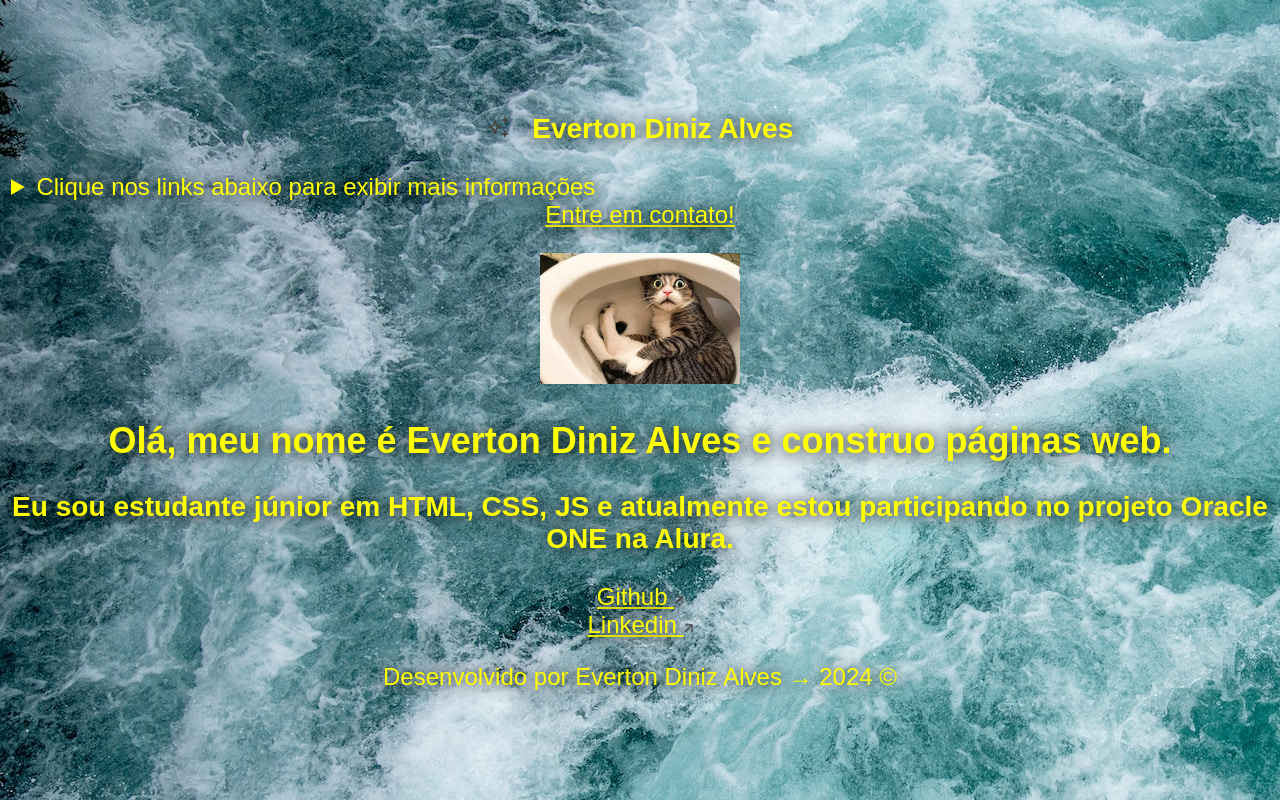
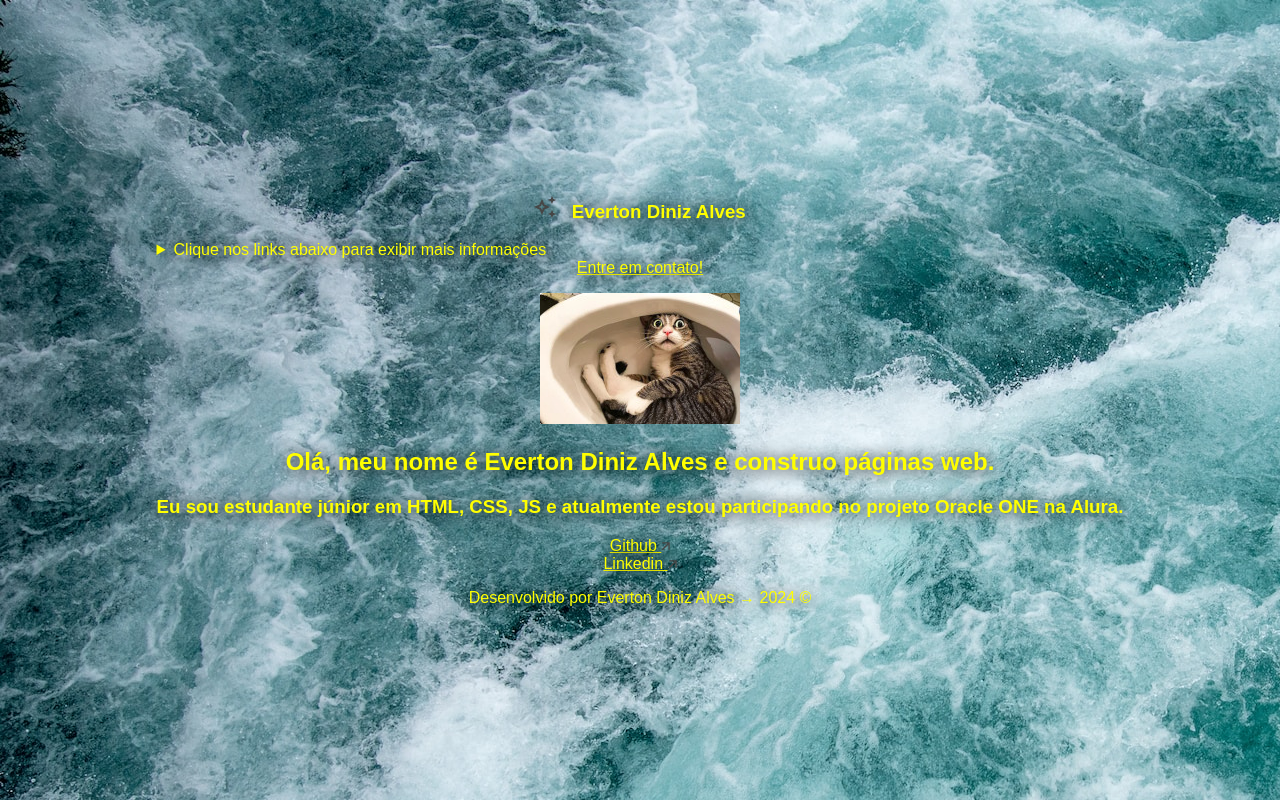
Before and after one commit to Everton-D-Alves/challenge-one-portfolio-br-master, a plain HTML site: page html/index.html in a window 1280 px wide. Drawn offline with Linux system fonts and the light colour scheme.

Commit message:
Compilados.

```diff
--- a/assets/sass/_cores.sass
+++ b/assets/sass/_cores.sass
@@ -22,5 +22,5 @@ $font: 18pt!default
     color: yellow
     text-shadow: 1px 1px 15px black
     font-style: normal
-    font-size:
+    // font-size: 18px // Font-size será pelo @media.
     font-family: Arial
```
Also changed, not shown: assets/css/style.css, 1 other file.
